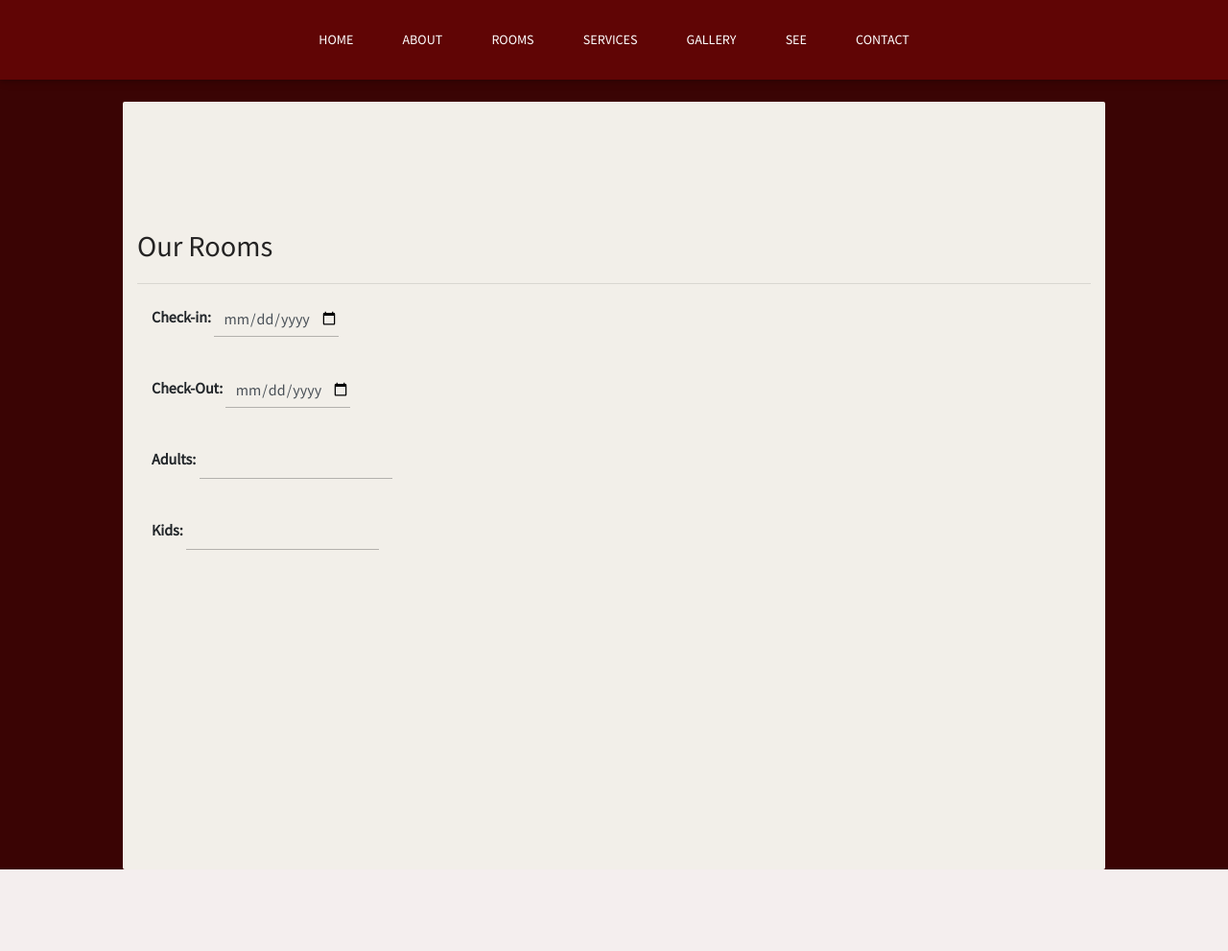
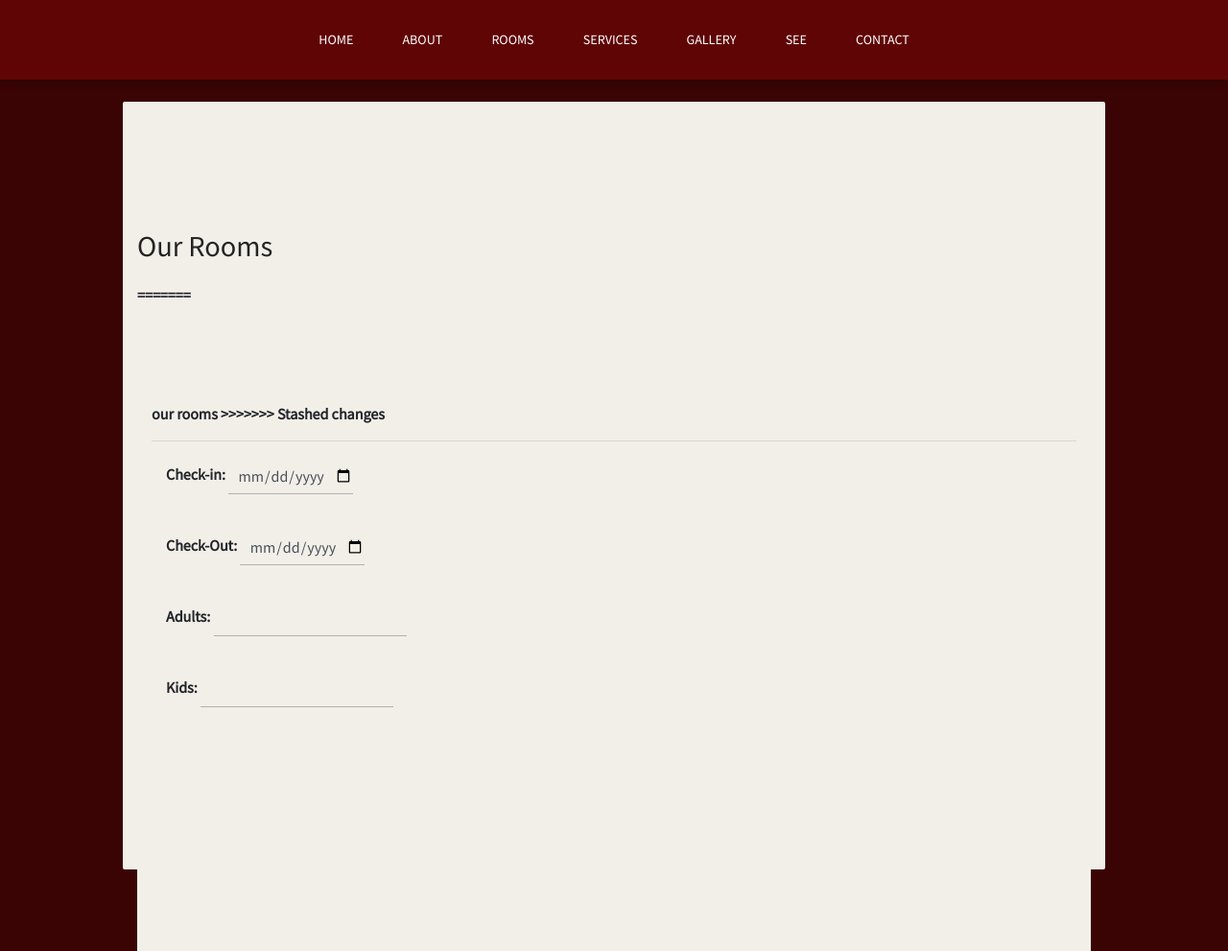
Before and after one commit to VentGrey/hotel-meson, a PHP site: page /rooms/index.html in a window 1280 px wide. Shown: the whole page at 96% size. Before the commit the page ends 906 px from the top, so only its background shows below. Run offline with PHP 8.4, Linux system fonts and the light colour scheme; some libraries are stand-ins or nearby versions.

Commit message:
Auto stash before merge of "master" and "origin/master"

```diff
--- a/css/style.css
+++ b/css/style.css
@@ -55,3 +55,14 @@ input {
 .hm_primary-color {
     background-color: rgb(96, 5, 5);
 }
+
+
+/* Styles for ROOMS section */
+
+.rooms-body{
+  padding-top: 10%;
+  height: 100%;
+  background-color: #F2EFE9;
+}
+
+/* End of ROOMS styling */
--- a/rooms/index.html
+++ b/rooms/index.html
@@ -60,9 +60,14 @@
     <div class="container"></div>-->
     <!--/.Spacing between navbar and content-->
 
+<<<<<<< Updated upstream
     <div class="container hm_container rooms-body rounded">
 
       <p class="text-2 text-left font-weight-light">Our Rooms</p>
+=======
+    <div class="container rooms-body">
+      our rooms
+>>>>>>> Stashed changes
       <hr/>
         <div class="container form-group form-inline">
           <form>
```
